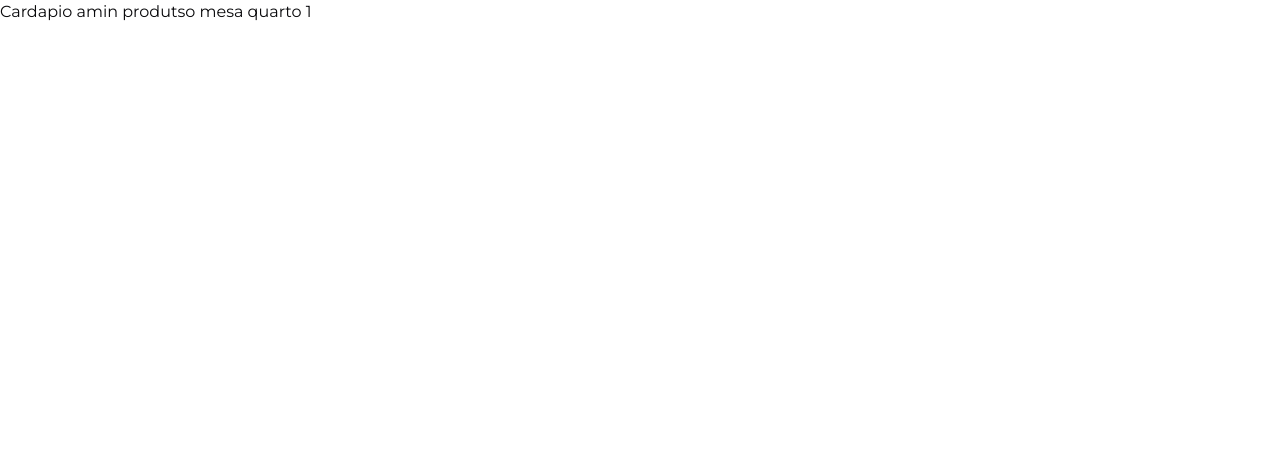
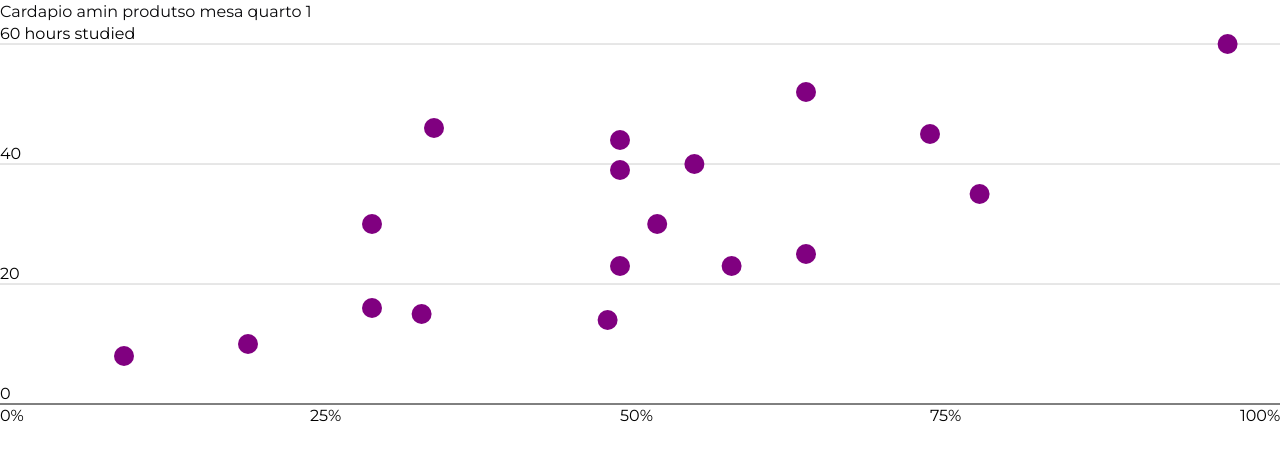
Before and after one commit to andre-brandao/cardapio-svelte, a SvelteKit app: page / in a window 1280 px wide. Shown: the top 460 px of the page. Built offline with nearby package versions, Linux system fonts and the light colour scheme.

Commit message:
d3 first graph

```diff
--- a/package.json
+++ b/package.json
@@ -18,6 +18,7 @@
 		"@playwright/test": "^1.28.1",
 		"@sveltejs/adapter-auto": "^2.0.0",
 		"@sveltejs/kit": "^1.20.4",
+		"@types/ramda": "^0.29.3",
 		"@typescript-eslint/eslint-plugin": "^5.45.0",
 		"@typescript-eslint/parser": "^5.45.0",
 		"autoprefixer": "^10.4.14",
@@ -38,11 +39,14 @@
 	},
 	"type": "module",
 	"dependencies": {
+		"@types/d3": "^7.4.0",
 		"bits-ui": "^0.0.25",
 		"clsx": "^2.0.0",
+		"d3": "^7.8.5",
 		"firebase": "^9.23.0",
 		"lucide-svelte": "^0.268.0",
 		"qrious": "^4.0.2",
+		"ramda": "^0.29.0",
 		"sveltefire": "^0.4.2",
 		"tailwind-merge": "^1.14.0",
 		"tailwind-variants": "^0.1.13",
--- /dev/null
+++ b/src/lib/d3/FistDataVis.svelte
@@ -0,0 +1,77 @@
+<script>
+	//@ts-nocheck
+	import * as HoverCard from '$lib/components/ui/hover-card';
+	import data from './data/data.js';
+    import AxisX from './components/AxisX.svelte';
+    import AxisY from './components/AxisY.svelte';
+    import Tooltip from './components/Tooltip.svelte';
+
+
+
+    console.log(data);
+
+	let width = 400;
+	let height = 400;
+
+	const margin = { top: 20, right: 40, left: 0, bottom: 20 };
+
+	import { scaleLinear } from 'd3-scale';
+	$: xScale = scaleLinear()
+		.domain([0, 100])
+		.range([0, width - margin.right]);
+
+	import { max } from 'd3-array';
+	const yScale = scaleLinear()
+		.domain([0, max(data, (d) => d.hours)])
+		.range([height - margin.top - margin.bottom, 0]);
+
+
+	let hoverData;
+</script>
+
+<!-- svelte-ignore a11y-no-static-element-interactions -->
+<div
+	class="chart-container"
+	bind:clientWidth={width}
+    on:mouseleave={() => {
+        hoverData = null;
+    }}
+
+>
+	<svg {width} {height}>
+		<AxisX {height} {xScale} {margin} />
+		<AxisY {width} {height} {yScale} {margin} />
+		<g transform="translate({margin.left} {margin.top})">
+			{#each data as student}
+				<!-- svelte-ignore a11y-mouse-events-have-key-events -->
+				<!-- svelte-ignore a11y-no-static-element-interactions -->
+
+						<circle
+							cx={xScale(student.grade)}
+							cy={yScale(student.hours)}
+							r={hoverData && hoverData == student ? "20" : "10"}
+							opacity={hoverData ? hoverData == student ? "1" : "0.5" : "1"}
+
+                            fill="purple"
+                            on:mouseover={() => {
+                                hoverData = student;
+                            }}
+						/>
+
+			{/each}
+		</g>
+	</svg>
+
+	{#if hoverData}
+		<Tooltip data={hoverData} {yScale} {xScale}/>
+	{/if}
+</div>
+
+
+<style>
+
+    circle{
+        transition: all 300ms ease;
+        cursor: pointer;
+    }
+</style>
--- /dev/null
+++ b/src/lib/d3/components/AxisX.svelte
@@ -0,0 +1,25 @@
+<script>
+    //@ts-nocheck
+    let xTicks = [0,25,50,75,100,120]
+
+    export let height;
+    export let margin;
+
+    export let xScale;
+</script>
+
+
+
+
+<g>
+    {#each xTicks as tick}
+         <text
+         x={xScale(tick)}
+         y={height - margin.bottom}
+         dy="5"
+         dominant-baseline="hanging"
+         >
+         {tick}%
+        </text>
+    {/each}
+</g>
--- /dev/null
+++ b/src/lib/d3/components/AxisY.svelte
@@ -0,0 +1,25 @@
+<script>
+        //@ts-nocheck
+
+    let yTicks = [0, 20, 40, 60];
+    export let width;
+    // export let height;
+    export let margin;
+    export let yScale;
+</script>
+
+<g transform="translate({margin.left} {margin.top})">
+    {#each yTicks as tick}
+        <text x={0} y={yScale(tick)} dy="-5">
+            {tick}
+            {tick == 60 ? " hours studied" : ""}
+        </text>
+        <line
+            x1="0"
+            y1={yScale(tick)}
+            x2={width}
+            y2={yScale(tick)}
+            stroke={tick == 0 ? "black" : "#cecece"}
+        />
+    {/each}
+</g>
--- /dev/null
+++ b/src/lib/d3/components/Tooltip.svelte
@@ -0,0 +1,23 @@
+<script>
+	//@ts-nocheck
+	export let data;
+	export let yScale;
+	export let xScale;
+</script>
+
+<div style="position: absolute; top: {yScale(data.hours)}px; left: {xScale(data.grade)}px;">
+	<p class='font-bold'>{data.name}</p>
+
+	<p>{data.grade}</p>
+</div>
+
+<style>
+	div {
+		padding: 6px;
+		background: white;
+		border: 1px solid black;
+		border-radius: 5px;
+		pointer-events: none;
+		transition: top 300ms ease, left 300ms ease;
+	}
+</style>
--- /dev/null
+++ b/src/lib/d3/data/data.js
@@ -0,0 +1,20 @@
+export default [
+    { name: "Antonio", hours: 44, grade: 50 },
+    { name: "Sai", hours: 60, grade: 99 },
+    { name: "Yohan", hours: 23, grade: 50 },
+    { name: "Krishna", hours: 15, grade: 34 },
+    { name: "Jennifer", hours: 10, grade: 20 },
+    { name: "Cedric", hours: 25, grade: 65 },
+    { name: "Jaylen", hours: 46, grade: 35 },
+    { name: "Ethan", hours: 30, grade: 30 },
+    { name: "Roy", hours: 8, grade: 10 },
+    { name: "Denizhan", hours: 35, grade: 79 },
+    { name: "J", hours: 52, grade: 65 },
+    { name: "Greyson", hours: 39, grade: 50 },
+    { name: "Marshall", hours: 16, grade: 30 },
+    { name: "Jonny", hours: 30, grade: 53 },
+    { name: "McKenna", hours: 40, grade: 56 },
+    { name: "Drake", hours: 45, grade: 75 },
+    { name: "Justin", hours: 14, grade: 49 },
+    { name: "Joe", hours: 23, grade: 59 }
+  ];
--- a/src/routes/+page.svelte
+++ b/src/routes/+page.svelte
@@ -1,7 +1,23 @@
-<nav>
+<script>
 
+	import FistDataVis from "$lib/d3/FistDataVis.svelte";
+
+</script>
+
+<nav class="gap-1">
 	<a href="/cardapio">Cardapio</a>
 	<a href="/admin/produtos">amin produtso</a>
 
 	<a href="/cliente/mesa/QGRo1">mesa quarto 1</a>
 </nav>
+
+
+
+<FistDataVis/>
+<!--
+<Timeline
+	data={data.timeline}
+	xAccessor={dateAccessor}
+	yAccessor={temperatureAccessor}
+	label="Vendas"
+/> -->
```
Also changed, not shown: 1 other file (tests, documents, lock files or other folders).
